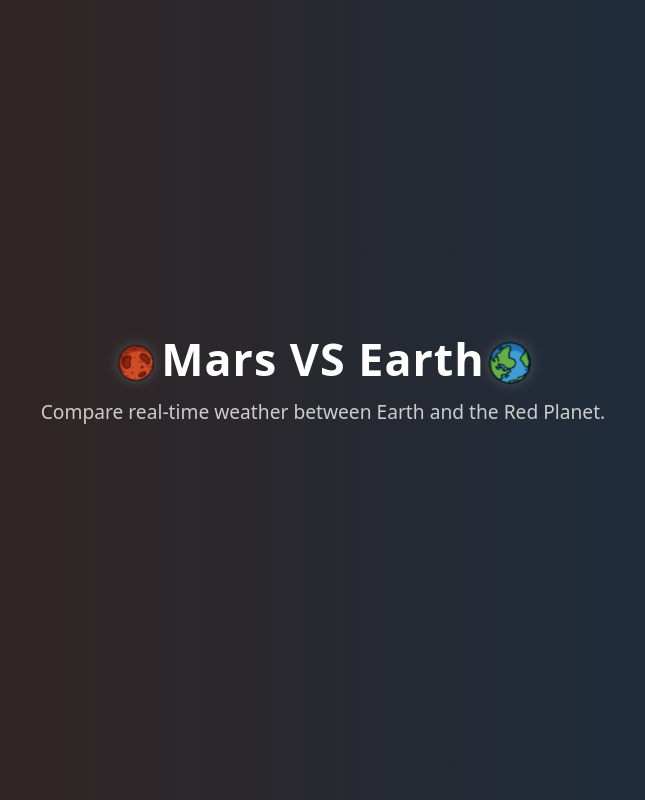
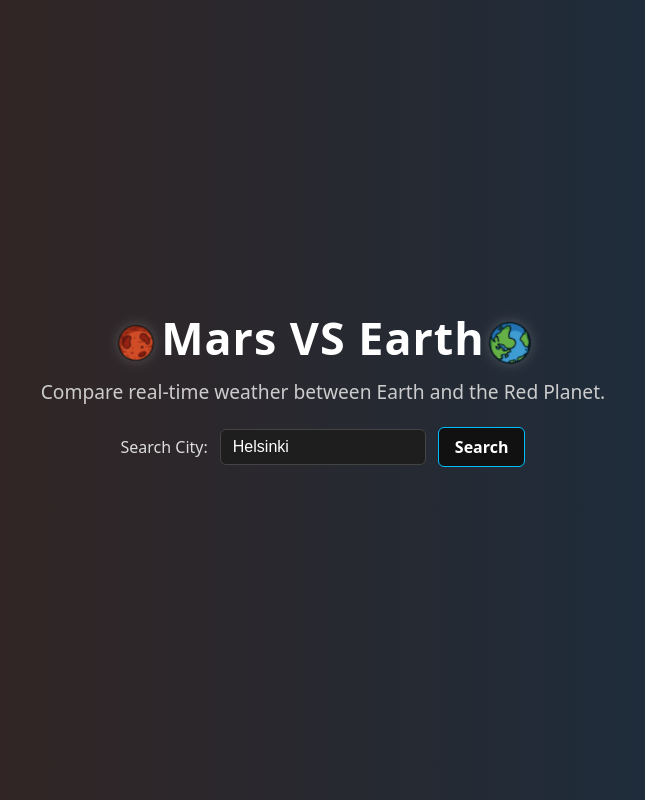
Before and after one commit to bhi049/weather-on-mars, a React (Vite) app in the folder frontend/: page / in a window 1280 px wide. Shown: the whole page, without its empty margins (317-962 px from the left). Built offline with nearby package versions, Linux system fonts and the light colour scheme; no server answers.

Commit message:
Search for a city input added

```diff
--- a/frontend/src/App.jsx
+++ b/frontend/src/App.jsx
@@ -8,22 +8,29 @@ import HeroHeader from "./components/HeroHeader";
 function App() {
   const [mars, setMars] = useState(null);
   const [earth, setEarth] = useState(null);
+  const [inputCity, setInputCity] = useState("Helsinki");
+  const [searchedCity, setSearchedCity] = useState("Helsinki");
 
   useEffect(() => {
-    const fetchData = async () => {
+    const fetchMarsWeather = async () => {
       const marsData = await getMarsWeather();
       const sol = marsData.sol_keys[0];
       setMars({ ...marsData[sol], sol });
+    };
+    fetchMarsWeather();
+  }, []);
 
-      const earthData = await getEarthWeather("Helsinki");
-      setEarth(earthData);
+  useEffect(() => {
+    const fetchEarthWeather = async () => {
+      const data = await getEarthWeather(searchedCity);
+      setEarth(data);
     };
-    fetchData();
-  }, []);
+    fetchEarthWeather();
+  }, [searchedCity]);
 
   return (
     <div className="app-container">
-      <HeroHeader />
+      <HeroHeader inputCity={inputCity} setInputCity={setInputCity} setSearchedCity={setSearchedCity} />
       <div className="cards-container">
         {mars && (
           <WeatherCard
@@ -37,7 +44,7 @@ function App() {
 
         {earth && (
           <WeatherCard
-            title={`Earth Weather (Helsinki)`}
+            title={`Earth Weather (${searchedCity})`}
             temperature={`${earth.main?.temp} °C`}
             wind={`${earth.wind?.speed} m/s`}
             pressure={`${earth.main?.pressure} hPa`}
--- a/frontend/src/components/HeroHeader.jsx
+++ b/frontend/src/components/HeroHeader.jsx
@@ -1,7 +1,7 @@
 import "../styles/HeroHeader.css";
 import { PlanetIcons } from "../icons/icons";
 
-const HeroHeader = () => {
+const HeroHeader = ( {inputCity, setInputCity, setSearchedCity} ) => {
   return (
     <header className="hero-header">
       <h1 className="hero-title">
@@ -20,6 +20,23 @@ const HeroHeader = () => {
       <p className="hero-subtitle">
         Compare real-time weather between Earth and the Red Planet.
       </p>
+
+      <div className="city-input-row">
+        <label htmlFor="city">Search City: </label>
+        <input
+        id="city"
+        type="text"
+        value={inputCity}
+        placeholder="Helsinki"
+        onChange={(e) => setInputCity(e.target.value)}
+        />
+        <button
+          className="search-button"
+          onClick={() => setSearchedCity(inputCity)}
+        >
+          Search
+        </button>
+      </div>
     </header>
   );
 };
--- a/frontend/src/styles/HeroHeader.css
+++ b/frontend/src/styles/HeroHeader.css
@@ -38,3 +38,51 @@
   transition: transform 0.2s ease;
   filter: drop-shadow(0 0 6px rgba(255, 255, 255, 0.2));
 }
+
+.city-input-row{
+  display: flex;
+  justify-content: center;
+  align-items: center;
+  gap: 12px;
+  margin-top: 20px;
+  font-size: 1rem;
+  color: #ddd;
+}
+
+.city-input-row input {
+  background: #1e1e1e;
+  border: 1px solid #444;
+  color: #fff;
+  padding: 8px 12px;
+  border-radius: 6px;
+  font-size: 1rem;
+  width: 180px;
+  transition: border 0.2s ease, box-shadow 0.2s ease;
+}
+
+.city-input-row input:focus {
+  border-color: #00bfff;
+  box-shadow: 0 0 4px #00bfff77;
+  outline: none;
+}
+
+.search-button {
+  background-color: #111;
+  color: #fff;
+  border: 1px solid #00bfff;
+  padding: 8px 16px;
+  border-radius: 6px;
+  cursor: pointer;
+  font-weight: 600;
+  transition: background-color 0.2s ease, transform 0.2s ease;
+}
+
+.search-button:hover {
+  background-color: #00bfff;
+  color: #111;
+  transform: translateY(-1px);
+}
+
+.search-button:active {
+  transform: scale(0.98);
+}
```
